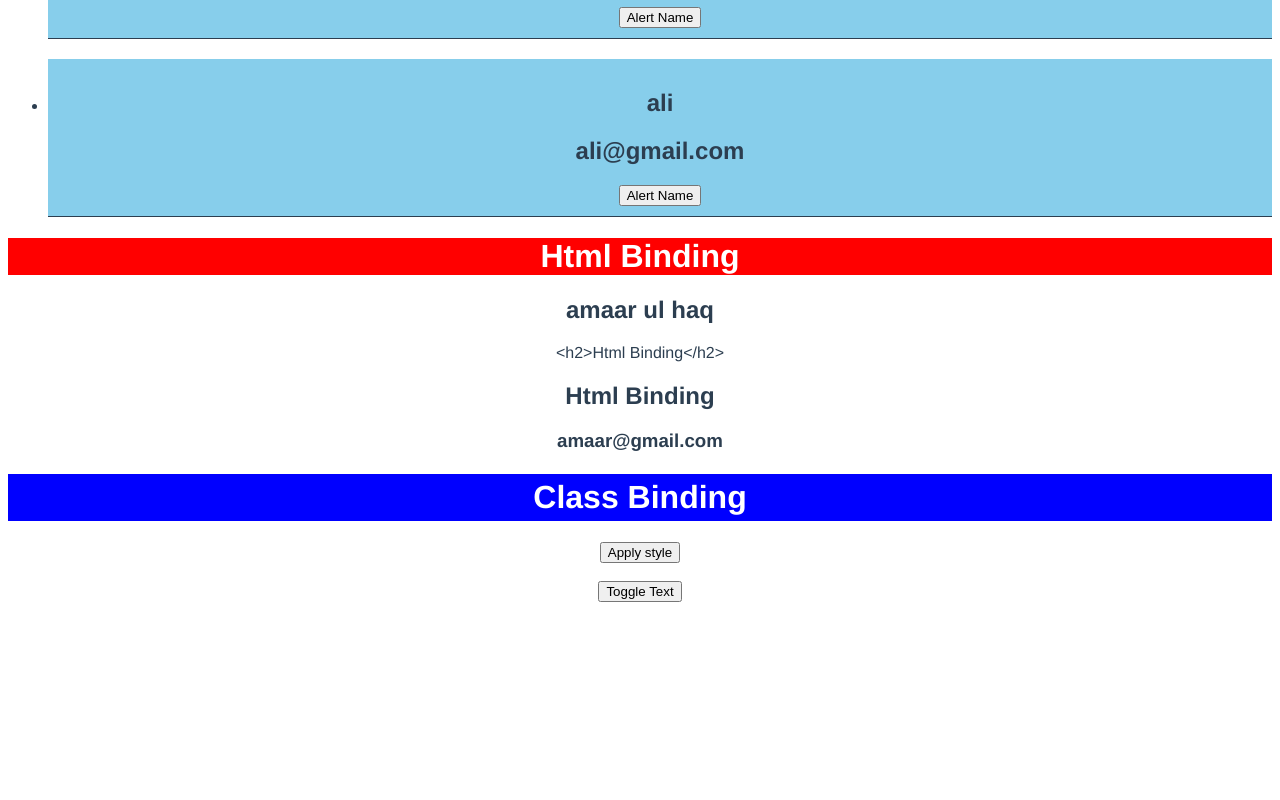
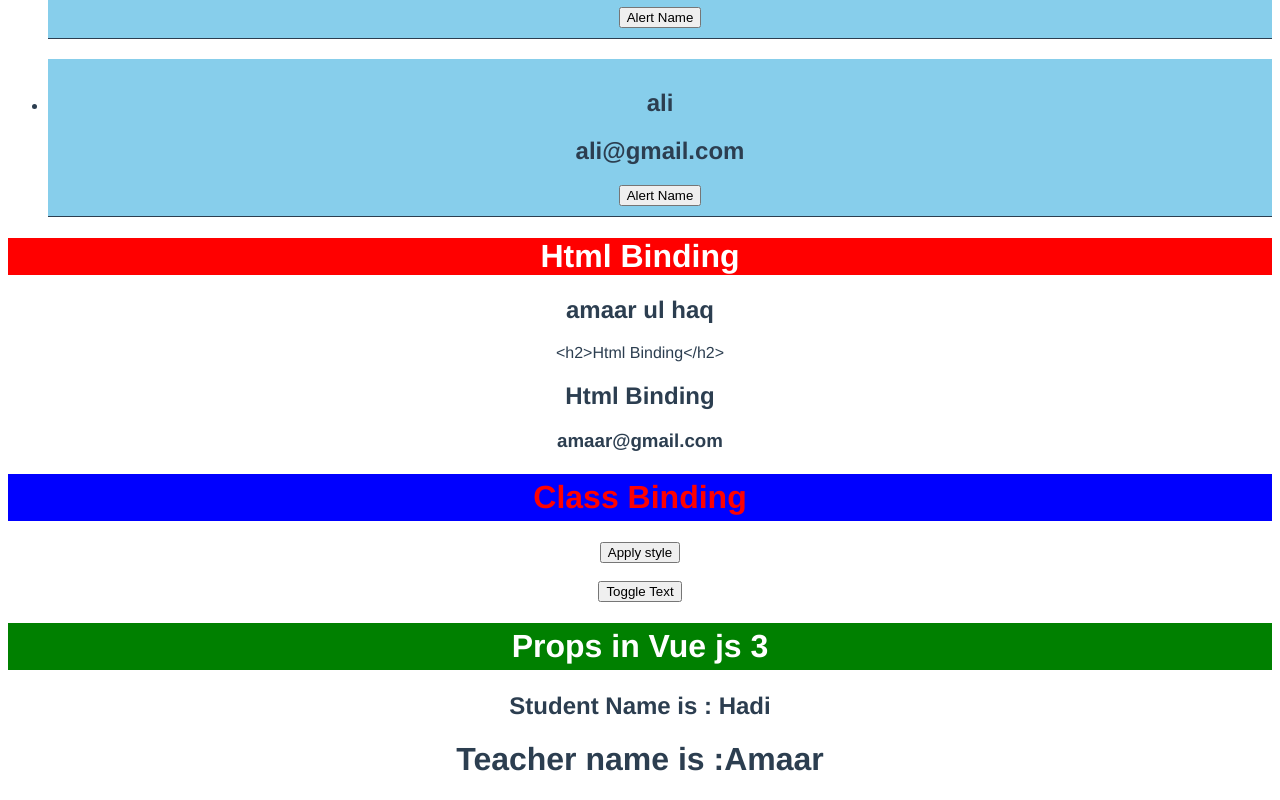
Before and after one commit to Amaar466/Vue-js-My-first-app-, a Vue app: page / in a window 1280 px wide. Shown: the part 2827-3627 px from the top of the page. Before the commit the page ends 3437 px from the top, so only its background shows below. Built offline with nearby package versions, Linux system fonts and the light colour scheme.

Commit message:
props in vue js

```diff
--- a/src/App.vue
+++ b/src/App.vue
@@ -14,6 +14,8 @@
 <Reuse />
 <Htmlbinding />
 <Classbinding />
+<Student name="Hadi"/>
+<Teacher name="Amaar"/>
 <!-- <User /> -->
 
 </template>
@@ -34,6 +36,8 @@ import Child from './components/Child.vue';
 import Reuse from './components/Reuse.vue';
 import Htmlbinding from './components/Htmlbinding.vue';
 import Classbinding from './components/Classbinding.vue';
+import Student from './components/Student.vue';
+import Teacher from './components/Teacher.vue';
 // import User from './components/User.vue';
 
 
@@ -56,7 +60,9 @@ export default {
     Child,
     Reuse,
     Htmlbinding,
-    Classbinding
+    Classbinding,
+    Student,
+    Teacher
     // User
 
 }
--- a/src/components/Classbinding.vue
+++ b/src/components/Classbinding.vue
@@ -43,7 +43,7 @@
 }
 .err
 {
-    color:white
+    color:red
 }
 
 </style>
--- /dev/null
+++ b/src/components/Student.vue
@@ -0,0 +1,28 @@
+<template>
+    <h1>Props in Vue js 3</h1>
+    <h2 >Student Name is : {{name}}</h2>
+
+</template>
+
+
+<script>
+
+   export default{
+    name:'Student',
+
+    props:{
+        name:String
+    }
+
+
+   }
+
+</script>
+
+<style scoped>
+h1 {
+ background-color:green;
+ color:white;
+ padding:5px;
+}
+</style>
--- /dev/null
+++ b/src/components/Teacher.vue
@@ -0,0 +1,18 @@
+<template>
+    <h1 >Teacher name is :{{name}}</h1>
+
+</template>
+
+
+<script>
+
+   export default{
+    name:'Teacher',
+    props:{
+        name:String
+    }
+
+
+   }
+
+</script>
```
